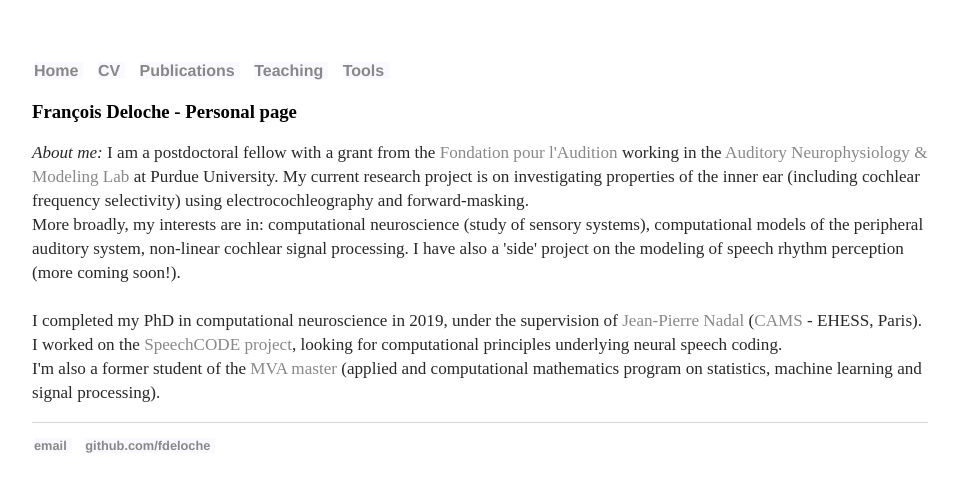
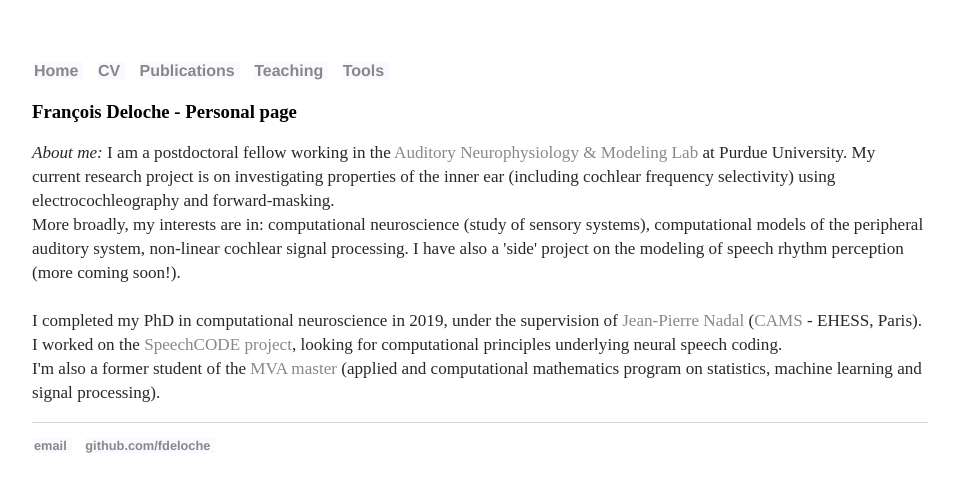
Before and after one commit to fdeloche/fdeloche.github.io, a Jekyll site: the page built from index.html, in a window 1280 px wide. Shown: the top 492 px of the page, without its empty margins (160-1117 px from the left). Built offline with Jekyll 4.4.1, drawn with Linux system fonts in a browser that asks for light colours.

Commit message:
+ thesis, + some updates

```diff
--- a/CV.html
+++ b/CV.html
@@ -6,7 +6,7 @@
 <h2>Curriculum vitae</h2>
 <p>
 <ul>
-<li> <b> 2020 - </b>: Postdoctoral fellow, <a href="https://engineering.purdue.edu/auditory/">Auditory Neurophysiology & Modeling Lab</a> - SLHS department, Purdue University, West Lafayette, USA
+<li> <b> 2020 - </b>: Postdoctoral fellow, <a href="https://engineering.purdue.edu/auditory/">Auditory Neurophysiology & Modeling Lab</a> - SLHS department, Purdue University, West Lafayette, USA<br>Grant from <a href="https://www.fondationpourlaudition.org">Fondation pour l'Audition</a> (2020/2021)
 <li> <b> 2016 - 2019</b> : PhD candidate in Computational Neuroscience - <a href="http://cams.ehess.fr">Centre d'analyse et de mathématique sociales</a>, EHESS, Paris, France<br>Thesis title : <i>Efficient coding of speech</i><br>Under the direction of Jean-Pierre Nadal</li>
 <li> <b> 2015 - 2016</b> : MSc in Applied Mathematics - M2 Master MVA (Mathématiques, vision, apprentissage) - Université Paris-Saclay, France
 <li> <b> 2012 -2016</b> : Ingénieur Polytechnicien Program - École polytechnique, Palaiseau, France </li>
--- a/index.html
+++ b/index.html
@@ -6,7 +6,7 @@
 
 <!--<p style="float:right; margin-left:10px"><img src="/Images/photo.jpg"></p>-->
 <h3>François Deloche - Personal page</h3>
-<p><i>About me:</i> I am a postdoctoral fellow with a grant from the <a href="https://www.fondationpourlaudition.org">Fondation pour l'Audition</a> working in the <a href="https://engineering.purdue.edu/auditory/">Auditory Neurophysiology & Modeling Lab</a> at Purdue University. My current research project is on investigating properties of the inner ear (including cochlear frequency selectivity) using electrocochleography and forward-masking. </br>More broadly, my interests are in: computational neuroscience (study of sensory systems), computational models of
+<p><i>About me:</i> I am a postdoctoral fellow working in the <a href="https://engineering.purdue.edu/auditory/">Auditory Neurophysiology & Modeling Lab</a> at Purdue University. My current research project is on investigating properties of the inner ear (including cochlear frequency selectivity) using electrocochleography and forward-masking. </br>More broadly, my interests are in: computational neuroscience (study of sensory systems), computational models of
 the peripheral auditory system, non-linear cochlear signal processing. I have also a 'side' project on the modeling of speech rhythm perception (more coming soon!).
 
 <br><br>
```
